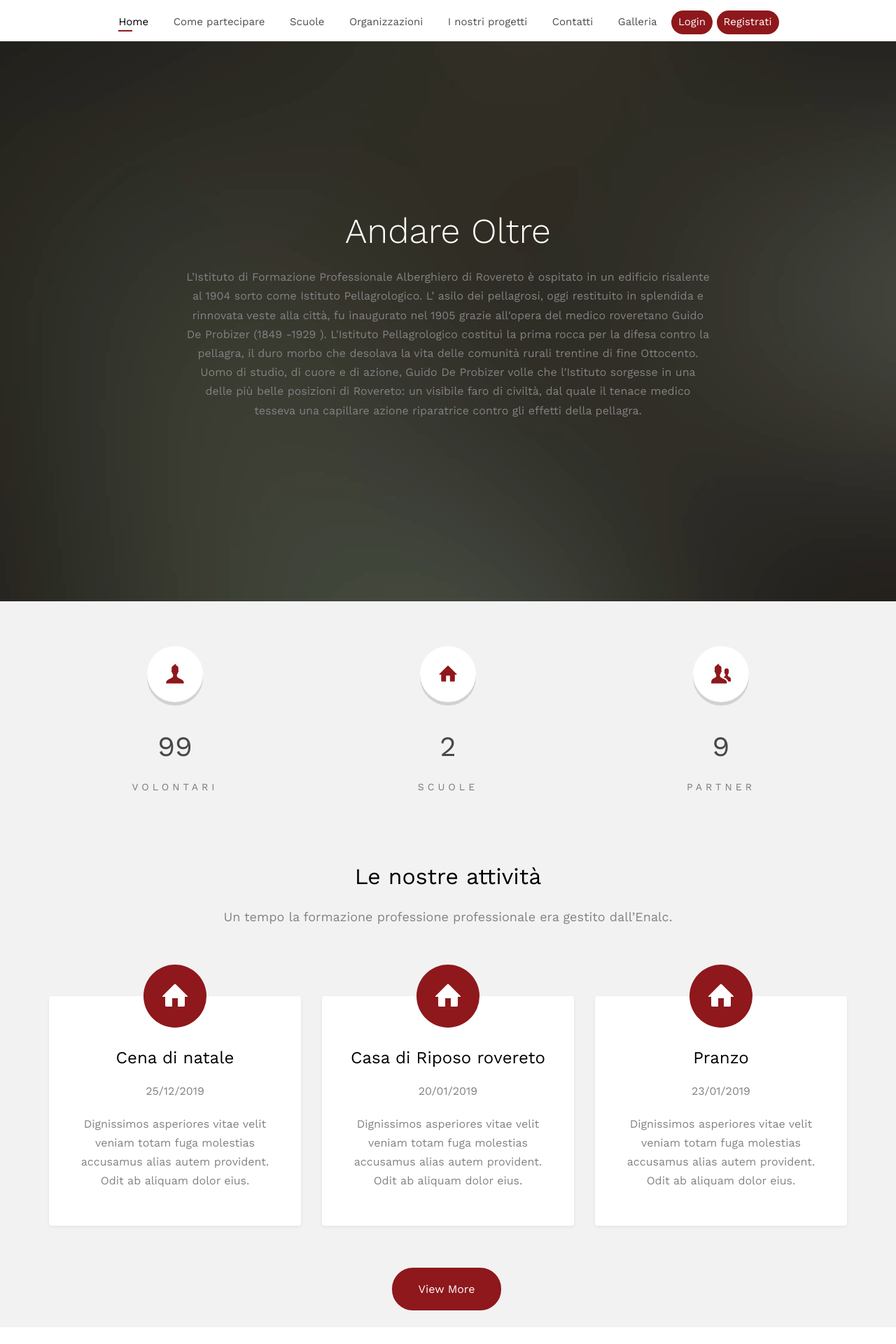
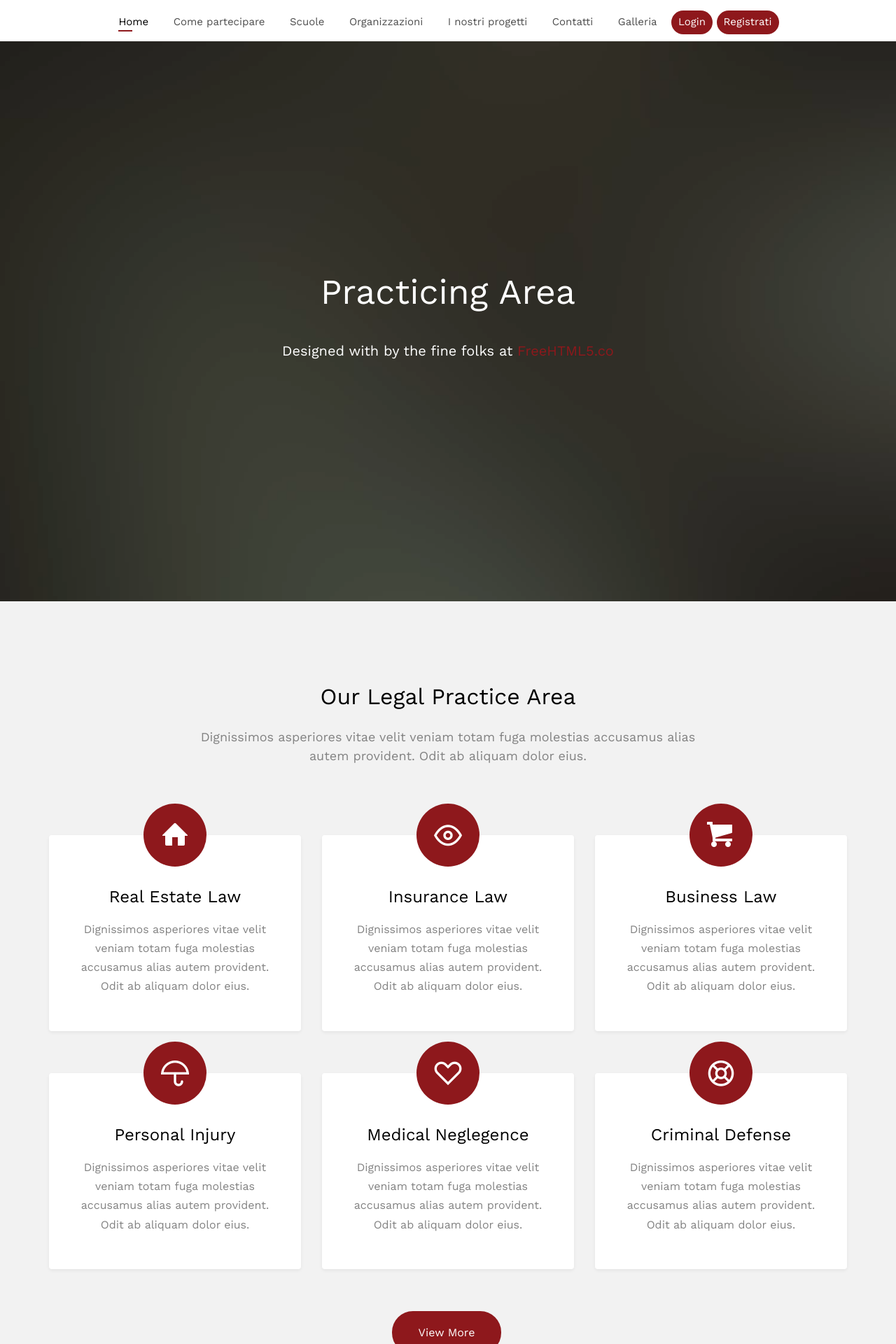
Before and after one commit to VanessaBertoldi/ProgettoOltre, a PHP site: page /organizzazioni.php in a window 1280 px wide. Shown: the top 1920 px of the page at 70% size. Run offline with PHP 8.4, Linux system fonts and the light colour scheme; some web fonts are replaced.

Commit message:
Update organizzazioni.php

```diff
--- a/www/organizzazioni.php
+++ b/www/organizzazioni.php
@@ -3,7 +3,7 @@
 	<head>
 	<meta charset="utf-8">
 	<meta http-equiv="X-UA-Compatible" content="IE=edge">
-	<title>Andare Oltre</title>
+	<title>Law &mdash; Free Website Template, Free HTML5 Template by freehtml5.co</title>
 	<meta name="viewport" content="width=device-width, initial-scale=1">
 	<meta name="description" content="Free HTML5 Website Template by FreeHTML5.co" />
 	<meta name="keywords" content="free website templates, free html5, free template, free bootstrap, free website template, html5, css3, mobile first, responsive" />
@@ -84,9 +84,9 @@
 								</ul>
 							</li>
 							<li><a href="scuole.php">Scuole</a></li>
-										<li><a href="organizzazione.php">Organizzazioni</a></li>
+							<li><a href="organizzazioni.php">Organizzazioni</a></li>
 							<li><a href="i_nostri_progetti.php">I nostri progetti</a></li>
-										<li><a href="contatti.php">Contatti</a></li>
+							<li><a href="contact.php">Contatti</a></li>
 							<li><a href="gallery.php">Galleria</a></li>
 							<li class="btn-cta"><a href="login.php"><span>Login</span></a></li>
 							<li class="btn-cta"><a href="registrati.php"><span>Registrati</span></a></li>
@@ -104,53 +104,24 @@
 		   	<li style="background-image: url(images/img_bg_1.jpg);">
 		   		<div class="overlay-gradient"></div>
 		   		<div class="container">
-								<div class="row">
-									<div class="col-md-8 col-md-offset-2 text-center js-fullheight slider-text">
-										<div class="slider-text-inner">
-											<h1>Andare Oltre</h1>
-												<!--<h2>Free html5 templates Made by <a href="http://freehtml5.co/" target="_blank">freehtml5.co</a></h2>-->
-												<p>L’Istituto di Formazione Professionale Alberghiero di Rovereto è ospitato in un edificio risalente al 1904 sorto come Istituto Pellagrologico.
-
-													L’ asilo dei pellagrosi, oggi restituito in splendida e rinnovata veste alla città, fu inaugurato nel 1905 grazie all'opera del medico roveretano Guido De Probizer (1849 -1929 ).
-													L'Istituto Pellagrologico costituì la prima rocca per la difesa contro la pellagra, il duro morbo che desolava la vita delle comunità rurali trentine di fine Ottocento. Uomo di studio, di cuore e di azione, Guido De Probizer volle che l'Istituto sorgesse in una delle più belle posizioni di Rovereto: un visibile faro di civiltà, dal quale il tenace medico tesseva una capillare azione riparatrice contro gli effetti della pellagra.
-												</p>
-										</div>
+		   			<div class="col-md-10 col-md-offset-1 text-center js-fullheight slider-text">
+		   				<div class="slider-text-inner desc">
+		   					<h2 class="heading-section">Practicing Area</h2>
+		   					<p class="fh5co-lead">Designed with <i class="icon-heart3"></i> by the fine folks at <a href="http://freehtml5.co" target="_blank">FreeHTML5.co</a></p>
 		   				</div>
 		   			</div>
 		   		</div>
 		   	</li>
-
 		  	</ul>
 	  	</div>
 	</aside>
-				<div id="fh5co-counter" class="fh5co-counters fh5co-bg-section">
-					<div class="container">
-						<div class="row">
-							<div class="col-md-4 text-center animate-box">
-								<span class="icon"><i class="icon-user"></i></span>
-								<span class="fh5co-counter js-counter" data-from="0" data-to="129" data-speed="5000" data-refresh-interval="50"></span>
-								<span class="fh5co-counter-label">Volontari</span>
-							</div>
-							<div class="col-md-4 text-center animate-box">
-								<span class="icon"><i class="icon-home"></i></span>
-								<span class="fh5co-counter js-counter" data-from="0" data-to="3" data-speed="5000" data-refresh-interval="50"></span>
-								<span class="fh5co-counter-label">Scuole</span>
-							</div>
-							<div class="col-md-4 text-center animate-box">
-								<span class="icon"><i class="icon-users"></i></span>
-								<span class="fh5co-counter js-counter" data-from="0" data-to="12" data-speed="5000" data-refresh-interval="50"></span>
-								<span class="fh5co-counter-label">Partner</span>
-							</div>
-						</div>
-					</div>
-				</div>
 
-			<div id="fh5co-event" class="fh5co-bg-section">
+	<div id="fh5co-practice" class="fh5co-bg-section">
 		<div class="container">
 			<div class="row animate-box">
 				<div class="col-md-8 col-md-offset-2 text-center fh5co-heading">
-							<h2>Le nostre attività</h2>
-							<p>Un tempo la formazione professione professionale era gestito dall’Enalc.</p>
+					<h2>Our Legal Practice Area</h2>
+					<p>Dignissimos asperiores vitae velit veniam totam fuga molestias accusamus alias autem provident. Odit ab aliquam dolor eius.</p>
 				</div>
 			</div>
 			<div class="row">
@@ -160,8 +131,7 @@
 							<i class="icon-home"></i>
 						</span>
 						<div class="desc">
-									<h3><a href="#">Cena di natale</a></h3>
-									<p class="date-event">25/12/2019</p>
+							<h3><a href="#">Real Estate Law</a></h3>
 							<p>Dignissimos asperiores vitae velit veniam totam fuga molestias accusamus alias autem provident. Odit ab aliquam dolor eius.</p>
 						</div>
 					</div>
@@ -169,11 +139,10 @@
 				<div class="col-md-4 text-center animate-box">
 					<div class="services">
 						<span class="icon">
-									<i class="icon-home"></i>
+							<i class="icon-eye"></i>
 						</span>
 						<div class="desc">
-									<h3><a href="#">Casa di Riposo rovereto</a></h3>
-									<p class="date-event">20/01/2019</p>
+							<h3><a href="#">Insurance Law</a></h3>
 							<p>Dignissimos asperiores vitae velit veniam totam fuga molestias accusamus alias autem provident. Odit ab aliquam dolor eius.</p>
 						</div>
 					</div>
@@ -181,16 +150,47 @@
 				<div class="col-md-4 text-center animate-box">
 					<div class="services">
 						<span class="icon">
-									<i class="icon-home"></i>
+							<i class="icon-shopping-cart"></i>
 						</span>
 						<div class="desc">
-									<h3><a href="#">Pranzo</a></h3>
-									<p class="date-event">23/01/2019</p>
+							<h3><a href="#">Business Law</a></h3>
 							<p>Dignissimos asperiores vitae velit veniam totam fuga molestias accusamus alias autem provident. Odit ab aliquam dolor eius.</p>
 						</div>
 					</div>
 				</div>
-
+				<div class="col-md-4 text-center animate-box">
+					<div class="services">
+						<span class="icon">
+							<i class="icon-umbrella"></i>
+						</span>
+						<div class="desc">
+							<h3><a href="#">Personal Injury</a></h3>
+							<p>Dignissimos asperiores vitae velit veniam totam fuga molestias accusamus alias autem provident. Odit ab aliquam dolor eius.</p>
+						</div>
+					</div>
+				</div>
+				<div class="col-md-4 text-center animate-box">
+					<div class="services">
+						<span class="icon">
+							<i class="icon-heart"></i>
+						</span>
+						<div class="desc">
+							<h3><a href="#">Medical Neglegence</a></h3>
+							<p>Dignissimos asperiores vitae velit veniam totam fuga molestias accusamus alias autem provident. Odit ab aliquam dolor eius.</p>
+						</div>
+					</div>
+				</div>
+				<div class="col-md-4 text-center animate-box">
+					<div class="services">
+						<span class="icon">
+							<i class="icon-help"></i>
+						</span>
+						<div class="desc">
+							<h3><a href="#">Criminal Defense</a></h3>
+							<p>Dignissimos asperiores vitae velit veniam totam fuga molestias accusamus alias autem provident. Odit ab aliquam dolor eius.</p>
+						</div>
+					</div>
+				</div>
 				<div class="col-md-12 text-center animate-box">
 					<p><a class="btn btn-primary btn-lg btn-learn" href="#">View More</a></p>
 				</div>
@@ -198,30 +198,71 @@
 		</div>
 	</div>
 
-			<div id="fh5co-project">
+	<div id="fh5co-testimonial">
+		<div class="container">
+			<div class="row animate-box">
+				<div class="col-md-6 col-md-offset-3 text-center fh5co-heading">
+					<h2>Testimonials</h2>
+				</div>
+			</div>
+			<div class="row">
+				<div class="col-md-10 col-md-offset-1">
+					<div class="row animate-box">
+						<div class="owl-carousel owl-carousel-fullwidth">
+							<div class="item">
+								<div class="testimony-slide active text-center">
+									<figure>
+										<img src="images/user-1.jpg" alt="user">
+									</figure>
+									<span>Jean Doe, via <a href="#" class="twitter">Twitter</a></span>
+									<blockquote>
+										<p>&ldquo;Far far away, behind the word mountains, far from the countries Vokalia and Consonantia, there live the blind texts. Separated they live in Bookmarksgrove right at the coast of the Semantics, a large language ocean.&rdquo;</p>
+									</blockquote>
+								</div>
+							</div>
+							<div class="item">
+								<div class="testimony-slide active text-center">
+									<figure>
+										<img src="images/user-1.jpg" alt="user">
+									</figure>
+									<span>John Doe, via <a href="#" class="twitter">Twitter</a></span>
+									<blockquote>
+										<p>&ldquo;Separated they live in Bookmarksgrove right at the coast of the Semantics, a large language ocean.&rdquo;</p>
+									</blockquote>
+								</div>
+							</div>
+							<div class="item">
+								<div class="testimony-slide active text-center">
+									<figure>
+										<img src="images/user-1.jpg" alt="user">
+									</figure>
+									<span>John Doe, via <a href="#" class="twitter">Twitter</a></span>
+									<blockquote>
+										<p>&ldquo;Far from the countries Vokalia and Consonantia, there live the blind texts. Separated they live in Bookmarksgrove right at the coast of the Semantics, a large language ocean.&rdquo;</p>
+									</blockquote>
+								</div>
+							</div>
+						</div>
+					</div>
+				</div>
+			</div>
+		</div>
+	</div>
+
+
+	<div id="fh5co-started" style="background-image:url(images/img_bg_2.jpg);">
+		<div class="overlay"></div>
 		<div class="container">
 			<div class="row animate-box">
 				<div class="col-md-8 col-md-offset-2 text-center fh5co-heading">
-							<h2>Scuole coinvolte</h2>
-							<p>Dignissimos asperiores vitae velit veniam totam fuga molestias accusamus alias autem provident. Odit ab aliquam dolor eius.</p>
+					<h2>Legal Advice</h2>
+					<p>We help people effectively fight their offenders back and successfully defend their own stand!</p>
 				</div>
 			</div>
+			<div class="row animate-box">
+				<div class="col-md-8 col-md-offset-2 text-center">
+					<p><a href="#" class="btn btn-default btn-lg">Consultation</a></p>
 				</div>
-				<div class="container">
-					<div class="col-md-4 col-sm-6 text-center fh5co-project animate-box" data-animate-effect="fadeIn">
-						<a href="#"><img src="images/scuola1.jpg" alt="Free HTML5 Website Template by FreeHTML5.co" class="img-responsive"></a>
-						<h3>Istituto Tecnico Tecnologico Buonarroti - Pozzo</h3>
-						<span>Via Brigata Acqui, 15, 38122 Trento TN</span>
-					</div>
-					<div class="col-md-4 col-sm-6 text-center fh5co-project animate-box" data-animate-effect="fadeIn">
-						<a href="#"><img src="images/scuola2.jpg" alt="Free HTML5 Website Template by FreeHTML5.co" class="img-responsive"></a>
-						<h3>Alberghiero Trentino di Rovereto</h3>
-						<span>Viale dei Colli, 17, 38068 Rovereto TN</span>
-					</div>
-					<div class="col-md-4 col-sm-6 text-center fh5co-project animate-box" data-animate-effect="fadeIn">
-						<a href="#"><img src="images/scuola3.jpg" alt="Free HTML5 Website Template by FreeHTML5.co" class="img-responsive"></a>
-						<h3>Alberghiero Trentino di Levico</h3>
-						<span>Via Giorgio Ziehl, 5, 38056 Levico Terme TN</span>
 			</div>
 		</div>
 	</div>
@@ -246,10 +287,10 @@
 							</ul>
 						</li>
 						<li><a href="scuole.php">Scuole</a></li>
-								<li><a href="organizzazione.php">Organizzazioni</a></li>
+						<li><a href="organizzazioni.php">Organizzazioni</a></li>
 						<li><a href="i_nostri_progetti.php">I nostri progetti</a></li>
-								<li><a href="contatti.php">Contatti</a></li>
-								<li><a href="galleria.php">Galleria</a></li>
+						<li><a href="contact.php">Contatti</a></li>
+						<li><a href="gallery.php">Galleria</a></li>
 						<li class="btn-cta"><a href="login.php"><span>Login</span></a></li>
 						<li class="btn-cta"><a href="registrati.php"><span>Registrati</span></a></li>
 					</ul>
@@ -286,7 +327,6 @@
 
 		</div>
 	</footer>
-
 	</div>
 
 	<div class="gototop js-top">
```
Lines whose indentation alone changed are shown as unchanged.
